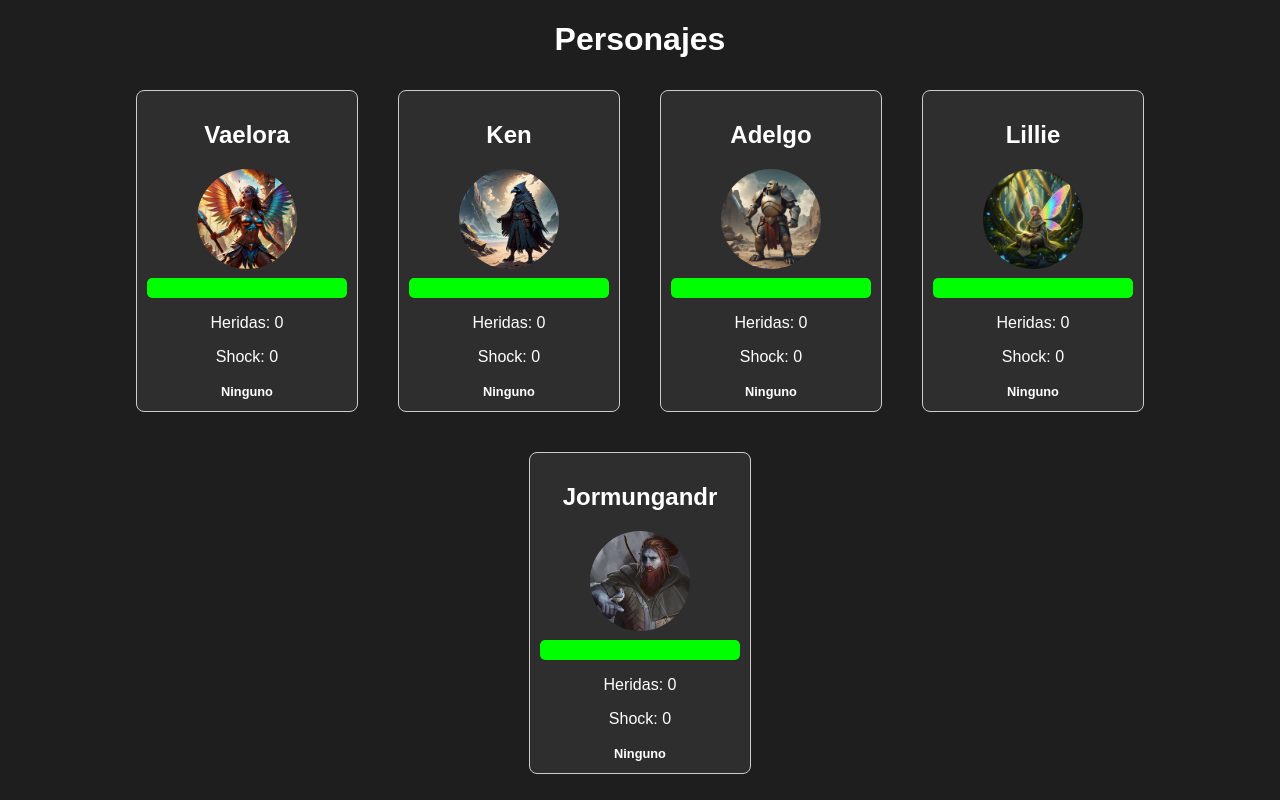
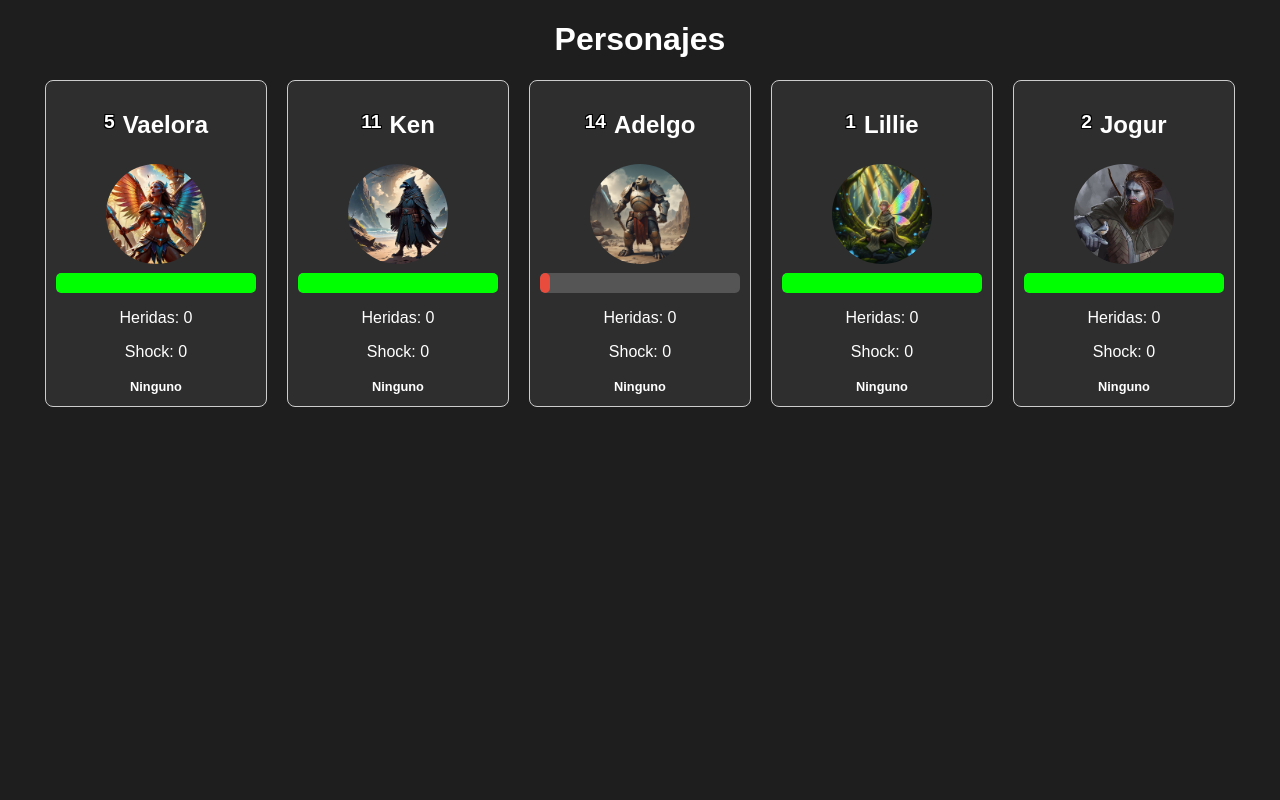
Before and after one commit to corona314/dnd_dashboard, a Flask app: page /dashboard in a window 1280 px wide. Run offline with Flask 3, Linux system fonts and the light colour scheme.

Commit message:
Tracker de iniciativas añadido y funcionando. Todo personaje en una única fila aplicado

```diff
--- a/app.py
+++ b/app.py
@@ -38,11 +38,10 @@
 @app.route("/dashboard-data")
 def dashboard_data():
     personajes = cargar_personajes()
-    # Asegurar que todos los personajes tengan 'estados'
-    for p in personajes:
-        if "estados" not in p:
-            p["estados"] = []
-    return jsonify({"personajes": personajes})
+    # Ordenar por iniciativa
+    personajes_ordenados = sorted(personajes, key=lambda p: p.get("iniciativa", 0), reverse=True)
+    return jsonify({"personajes": personajes_ordenados})
+
 
 # --- Tkinter ---
 vida_labels = []
@@ -223,7 +222,7 @@
                 guardar_personajes(personajes)
             except ValueError:
                 pass
-        ttk.Button(frame, text="Aplicar Max", width=10, command=aplicar_vida_max).grid(row=3, column=3)
+        ttk.Button(frame, text="V.Max", width=10, command=aplicar_vida_max).grid(row=3, column=3)
 
         # Botones +1/-1 para vida
         ttk.Button(frame, text="+", width=3, command=lambda i=i: modificar(i, "vida", 1)).grid(row=4, column=0)
@@ -244,6 +243,21 @@
         ttk.Label(frame, textvariable=shock_var).grid(row=7, column=1, sticky="w")
         ttk.Button(frame, text="+", width=3, command=lambda i=i: modificar(i,"shock",1)).grid(row=8, column=0)
         ttk.Button(frame, text="-", width=3, command=lambda i=i: modificar(i,"shock",-1)).grid(row=8, column=1)
+
+
+        # Iniciativa
+        ttk.Label(frame, text="Inic.:").grid(row=9, column=0, sticky="w", padx=5)
+        iniciativa_var = tk.StringVar(value=str(p.get("iniciativa", 0)))
+        ttk.Entry(frame, width=5, textvariable=iniciativa_var).grid(row=9, column=1)
+        def aplicar_iniciativa(i=i, v_inic=iniciativa_var):
+            try:
+                nuevo_valor = int(v_inic.get())
+                personajes[i]["iniciativa"] = nuevo_valor
+                guardar_personajes(personajes)
+                actualizar_valores(i)
+            except ValueError:
+                pass
+        ttk.Button(frame, text="Aplicar", width=6, command=aplicar_iniciativa).grid(row=9, column=2)
 
         # Label de estados
         lbl_estados = tk.Label(frame, text=", ".join(p.get("estados", [])), wraplength=180, justify="left")
--- a/personajes.json
+++ b/personajes.json
@@ -6,7 +6,8 @@
         "heridas": 0,
         "shock": 0,
         "imagen": "vaelora.png",
-        "estados": []
+        "estados": [],
+        "iniciativa": 5
     },
     {
         "nombre": "Ken",
@@ -15,16 +16,18 @@
         "heridas": 0,
         "shock": 0,
         "imagen": "ken.png",
-        "estados": []
+        "estados": [],
+        "iniciativa": 11
     },
     {
         "nombre": "Adelgo",
-        "vida_actual": 20,
+        "vida_actual": 1,
         "vida_max": 20,
         "heridas": 0,
         "shock": 0,
         "imagen": "adelgo.jpeg",
-        "estados": []
+        "estados": [],
+        "iniciativa": 14
     },
     {
         "nombre": "Lillie",
@@ -33,15 +36,17 @@
         "heridas": 0,
         "shock": 0,
         "imagen": "lillie.png",
-        "estados": []
+        "estados": [],
+        "iniciativa": 1
     },
     {
-        "nombre": "Jormungandr",
+        "nombre": "Jogur",
         "vida_actual": 20,
         "vida_max": 20,
         "heridas": 0,
         "shock": 0,
         "imagen": "jormungandr.jpg",
-        "estados": []
+        "estados": [],
+        "iniciativa": 2
     }
 ]
--- a/static/style.css
+++ b/static/style.css
@@ -5,20 +5,7 @@
     text-align: center;
 }
 
-.personajes {
-    display: flex;
-    justify-content: center;
-    flex-wrap: wrap;
-}
 
-.personaje {
-    border: 1px solid white;
-    margin: 10px;
-    padding: 10px;
-    width: 150px;
-    background-color: #2e2e2e;
-    border-radius: 8px;
-}
 
 .personaje img {
     width: 100px;
@@ -56,6 +43,18 @@
     color: white;
 }
 
+.iniciativa {
+    font-size: 1.5em;
+    font-weight: bold;
+    margin-bottom: 5px;
+    color: white;
+    text-shadow:
+        -1px -1px 0 #000,
+         1px -1px 0 #000,
+        -1px  1px 0 #000,
+         1px  1px 0 #000; /* contorno negro */
+}
+
 /* Colores según el tipo de estado */
 .estado.Agarrado { background-color: #423404; }
 .estado.Apresado { background-color: #b6e702; }
--- a/templates/dashboard.html
+++ b/templates/dashboard.html
@@ -7,7 +7,7 @@
 <style>
 .personajes {
     display: flex;
-    flex-wrap: wrap;
+    flex-wrap: nowrap;
     gap: 20px;
     justify-content: center;
 }
@@ -20,6 +20,26 @@
     background-color: #2e2e2e;
     border-radius: 8px;
     color: white;
+}
+
+/* Cabecera con iniciativa + nombre */
+.cabecera {
+    display: flex;
+    align-items: center;
+    justify-content: center;
+    gap: 8px;
+    margin-bottom: 5px;
+}
+
+.iniciativa {
+    font-size: 1.2em;
+    font-weight: bold;
+    color: white;
+    text-shadow:
+        -1px -1px 0 #000,
+         1px -1px 0 #000,
+        -1px  1px 0 #000,
+         1px  1px 0 #000; /* contorno negro */
 }
 
 .vida {
@@ -77,7 +97,10 @@
 <div class="personajes" id="personajes-dashboard">
     {% for p in personajes %}
     <div class="personaje">
-        <h2>{{ p.nombre }}</h2>
+        <div class="cabecera">
+            <div class="iniciativa">{{ p.iniciativa }}</div>
+            <h2>{{ p.nombre }}</h2>
+        </div>
         <img src="{{ url_for('static', filename='images/' + p.imagen) }}" alt="{{ p.nombre }}" width="100">
         <div class="vida">
             <div class="barra" style="width: {{ (p.vida_actual / p.vida_max) * 100 }}%; background-color: {% if (p.vida_actual / p.vida_max) > 0.6 %}#0f0{% elif (p.vida_actual / p.vida_max) > 0.3 %}#f1c40f{% else %}#e74c3c{% endif %};"></div>
@@ -100,11 +123,9 @@
 <script>
 function colorBarra(vida_actual, vida_max) {
     const porcentaje = Math.max(0, Math.min(1, vida_actual / vida_max));
-
-    // Componentes RGB de rojo y verde
-    const r = Math.round(231 + (15 - 231) * porcentaje);  // de rojo intenso (#e74c3c) a verde (#0f0)
-    const g = Math.round(76 + (255 - 76) * porcentaje);   // verde
-    const b = Math.round(60 + (0 - 60) * porcentaje);     // azul
+    const r = Math.round(231 + (15 - 231) * porcentaje);
+    const g = Math.round(76 + (255 - 76) * porcentaje);
+    const b = Math.round(60 + (0 - 60) * porcentaje);
     return `rgb(${r},${g},${b})`;
 }
 
@@ -121,7 +142,10 @@
         const color = colorBarra(p.vida_actual, p.vida_max);
         cont.innerHTML += `
         <div class="personaje">
-            <h2>${p.nombre}</h2>
+            <div class="cabecera">
+                <div class="iniciativa">${p.iniciativa ?? '-'}</div>
+                <h2>${p.nombre}</h2>
+            </div>
             <img src="/static/images/${p.imagen}" alt="${p.nombre}" width="100">
             <div class="vida"><div class="barra" style="width:${ancho}%; background-color:${color};"></div></div>
             <p>Heridas: ${p.heridas}</p>
@@ -131,7 +155,6 @@
     });
 }
 
-// Actualizar cada 2 segundos
 setInterval(actualizarDashboard, 2000);
 </script>
 </body>
```
